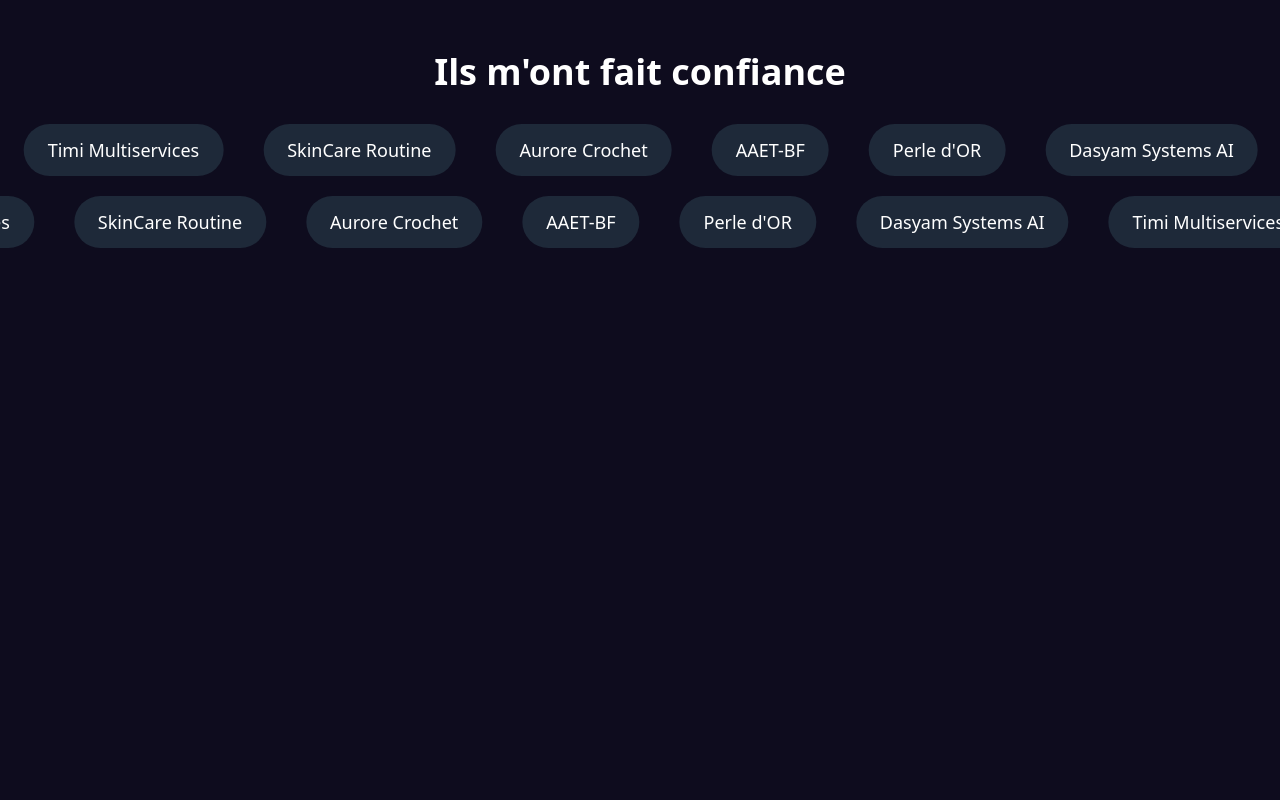
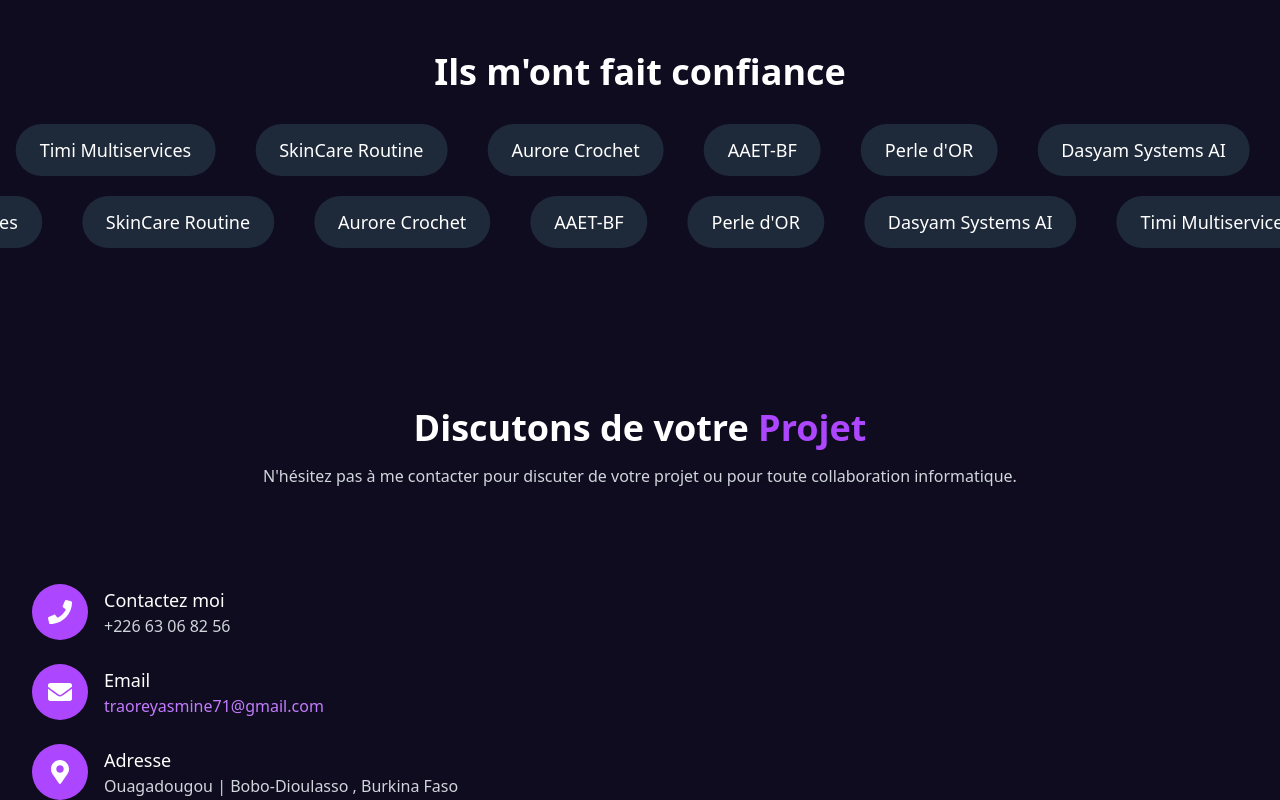
Before and after one commit to Tyasmin11/My-portefolio, a React (Vite) app: page / in a window 1280 px wide. Shown: the part 2999-3799 px from the top of the page. Before the commit the page ends 3359 px from the top, so only its background shows below. Built offline with nearby package versions, Linux system fonts and the light colour scheme.

Commit message:
creation de la partie contact

```diff
--- a/src/App.jsx
+++ b/src/App.jsx
@@ -5,6 +5,7 @@
 import About from './components/about.jsx'
 import Services from './components/services.jsx'
 import Work from './components/work.jsx'
+import Contact from './components/contact.jsx'
 // Pour ajouter d'autres sections, importer les composants correspondants ici
 
 const App = () => {
@@ -15,6 +16,7 @@
       <About/>
       <Services/>
       <Work/>
+      <Contact/>
     </div>
 // Pour ajouter d'autres sections, insérer les composants correspondants ici
 
--- /dev/null
+++ b/src/components/contact.jsx
@@ -0,0 +1,63 @@
+import React from 'react'
+import {motion} from 'motion/react'
+import { useInView } from 'react-intersection-observer'
+import{
+    FaPhone,
+    FaEnvelope,
+    FaMapMarkerAlt,
+    FaTwitter,
+    FaLinkedin,
+    FaGithub,
+    FaInstagram,
+} from 'react-icons/fa';
+
+const contact = () => {
+  return (
+    <div>
+        <div className='max-w-7xl mx-auto px-4 sm:px-6 lg:px-8 text-center py-12'>
+            <h2 className='text-4xl font-bold text-white'>Discutons  de votre <span className='text-purple-500'>Projet</span></h2>
+            <p className='text-gray-300 mt-4'>
+                N'hésitez pas à me contacter pour discuter de votre projet ou pour toute collaboration informatique.
+            </p>
+        </div>
+
+        <div className='max-w-7xl mx-auto px-4 sm:px-6 lg:px-8 mt-12 grid grid-cols-1 md:grid-cols-2 gap-8'>
+            <div className='space-y-6'>
+                <div className='flex items-center space-x-4'>
+                <div className='bg-purple-500 p-4 rounded-full'>
+                   <FaPhone className='text-white w-6 h-6'/>
+                </div>
+                <div>
+                    <p className='text-lg font-medium text-white'>Contactez moi</p>
+                    <p className='text-gray-300'>+226 63 06 82 56</p>
+                </div>
+                </div>
+
+                <div className='flex items-center space-x-4'>
+                <div className='bg-purple-500 p-4 rounded-full'>
+                   <FaEnvelope className='text-white w-6 h-6'/>
+                </div>
+                <div>
+                    <p className='text-lg font-medium text-white'>Email</p>
+                    <p className='text-gray-300'><a href="#" className='text-purple-400 hover:text-blue-300'>traoreyasmine71@gmail.com</a></p>
+                </div>
+                </div>
+
+                <div className='flex items-center space-x-4'>
+                <div className='bg-purple-500 p-4 rounded-full'>
+                   <FaMapMarkerAlt className='text-white w-6 h-6'/>
+                </div>
+                <div>
+                    <p className='text-lg font-medium text-white'>Adresse</p>
+                    <p className='text-gray-300'>Ouagadougou | Bobo-Dioulasso , Burkina Faso</p>
+                </div>
+                </div>
+            </div>
+
+            <form action=""></form>
+        </div>
+    </div>
+  )
+}
+
+export default contact
```
